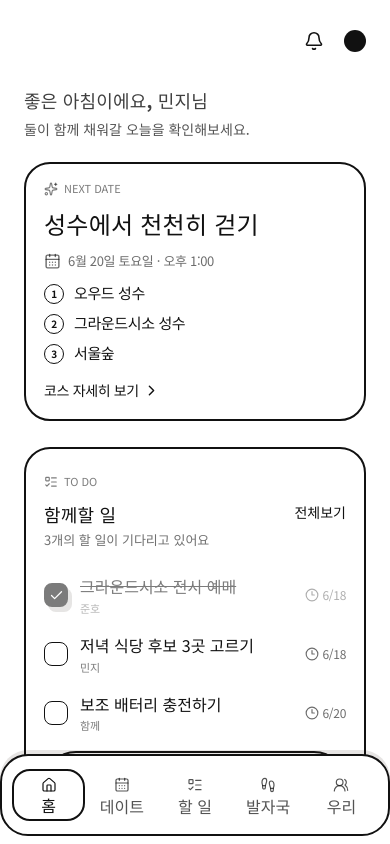
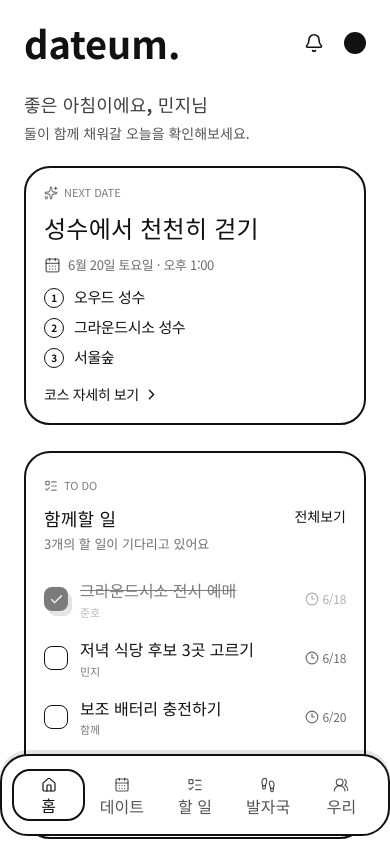
Before and after one commit to yejinrla/dateum, a React (Vite) app: page / in a window 390 px wide. Shown: the top 844 px of the page. Built offline with nearby package versions, Linux system fonts and the light colour scheme; a web font is replaced by a local one.

Commit message:
Restore Brand icon in mobile header
Co-Authored-By: Claude Sonnet 4.6 <noreply@anthropic.com>
Claude-Session: https://claude.ai/code/session_013Woxhh4B5uZeA6K4TG5XbK

```diff
--- a/src/App.jsx
+++ b/src/App.jsx
@@ -270,6 +270,7 @@ function MobileHeader({ activeTab }) {
   const title = navItems.find((item) => item.id === activeTab)?.label;
   return (
     <header className="mobile-header">
+      <Brand />
       <div className="mobile-actions">
         <span className="mobile-title">{title}</span>
         <button aria-label="알림"><Bell size={20} /></button>
```
